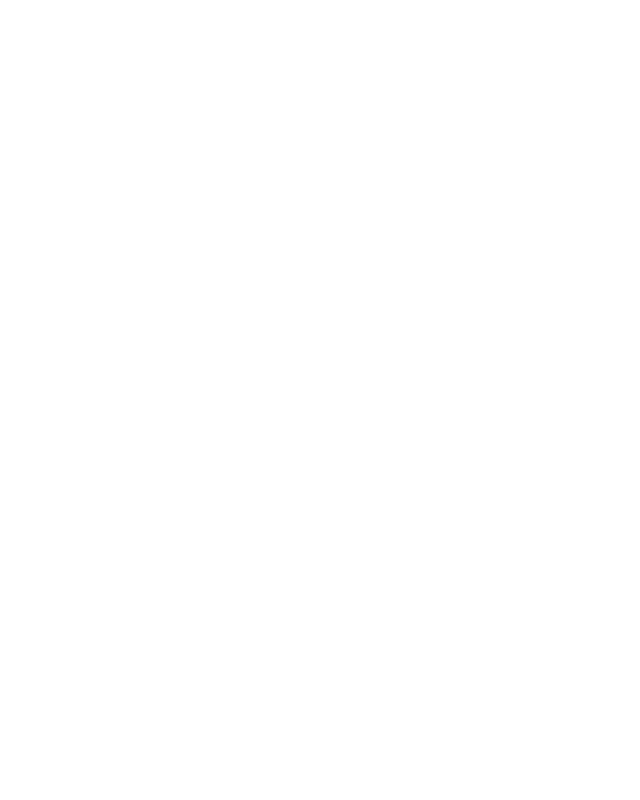
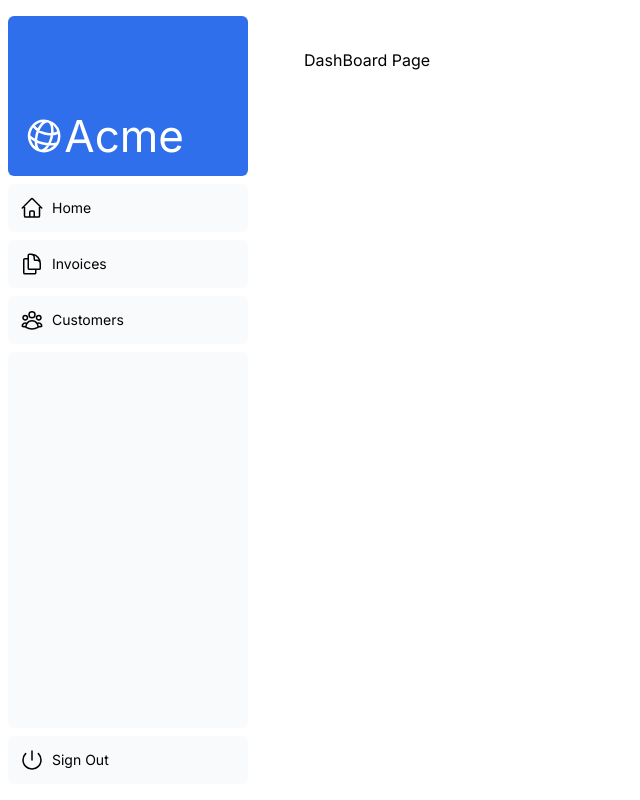
Before and after one commit to DomenicoAgostino/nextjs-dashboard, a Next.js app: page /dashboard in a window 1280 px wide. Shown: the whole page, without its empty margins (0-640 px from the left). Built offline with nearby package versions, Linux system fonts and the light colour scheme; a web font is replaced by a local one.

Commit message:
Creating Layouts and Pages

```diff
--- /dev/null
+++ b/app/customers/page.tsx
@@ -0,0 +1,5 @@
+import React from 'react'
+
+export default function page() {
+  return <p>Customer Page</p>
+}
--- /dev/null
+++ b/app/dashboard/layout.tsx
@@ -0,0 +1,12 @@
+import SideNav from '@/app/ui/dashboard/sidenav';
+
+export default function Layout({ children }: { children: React.ReactNode }) {
+  return (
+    <div className="flex h-screen flex-col md:flex-row md:overflow-hidden">
+      <div className="w-full flex-none md:w-64">
+        <SideNav />
+      </div>
+      <div className="flex-grow p-6 md:overflow-y-auto md:p-12">{children}</div>
+    </div>
+  );
+}
--- a/app/dashboard/page.tsx
+++ b/app/dashboard/page.tsx
@@ -1,4 +1,5 @@
+import React from 'react'
+
 export default function Page() {
-    return
-    <p>Dashboard Page</p>
+  return <p>DashBoard Page</p>
 }
--- /dev/null
+++ b/app/invoices/page.tsx
@@ -0,0 +1,5 @@
+import React from 'react'
+
+export default function page() {
+  return <p>Invoices Page</p>
+}
```
